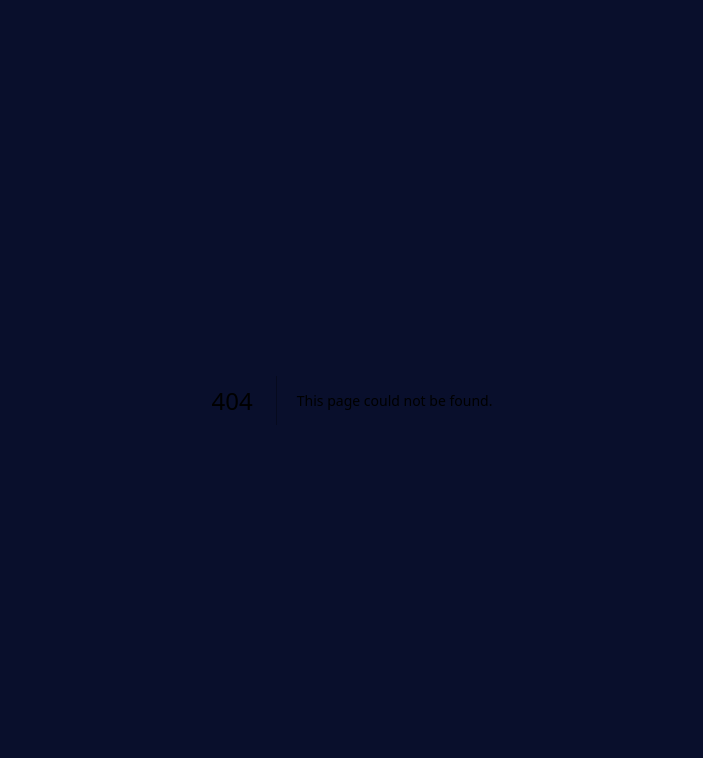
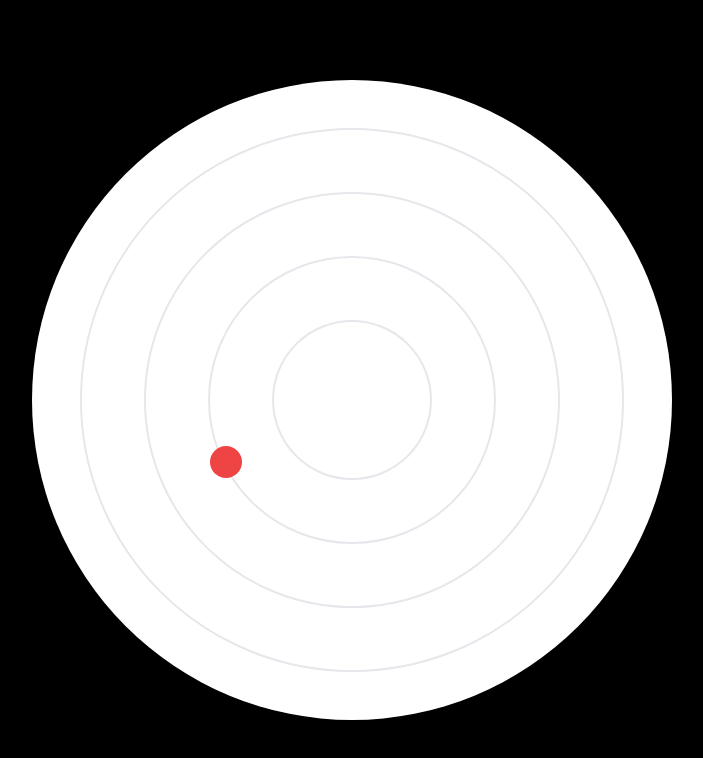
Before and after one commit to kaptencodyz/SC-HR-L, a Next.js app: page /orbitTest in a window 1280 px wide. Before the commit this address had no page. Shown: the top 758 px of the page, without its empty margins (288-991 px from the left). Built offline with nearby package versions, Linux system fonts and the light colour scheme.

Commit message:
planetsak

```diff
--- /dev/null
+++ b/src/app/orbitTest/page.tsx
@@ -0,0 +1,15 @@
+
+export default function OrbitTest() {
+  return (
+    <main className=" h-screen bg-black flex justify-center items-center">
+      <div className=" text-black bg-white rounded-[50%] sm:p-80 p-40  relative aspect-square flex justify-center items-center ">
+        <div className=" border-2 rounded-[50%] aspect-square w-[85%] absolute"></div>
+        <div className=" border-2 rounded-[50%] aspect-square w-[65%] absolute"></div>
+        <div className=" border-2 rounded-[50%] aspect-square w-[45%] absolute">
+            <div className="bg-red-500 rounded-[50%] p-4 aspect-square absolute sm:bottom-16 bottom-3" />
+        </div>
+        <div className=" border-2 rounded-[50%] aspect-square w-[25%] absolute"></div>
+      </div>
+    </main>
+  );
+}
```
